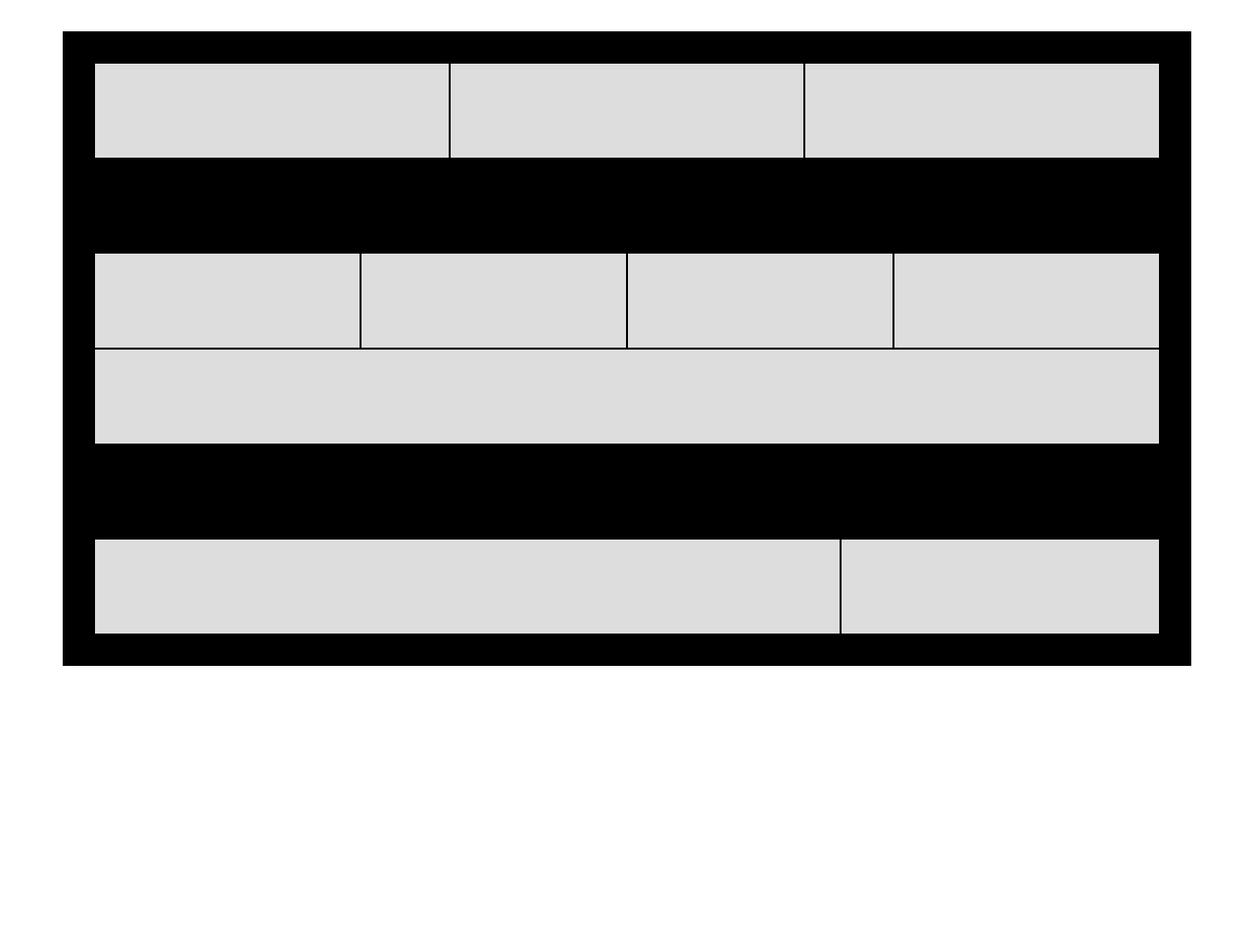
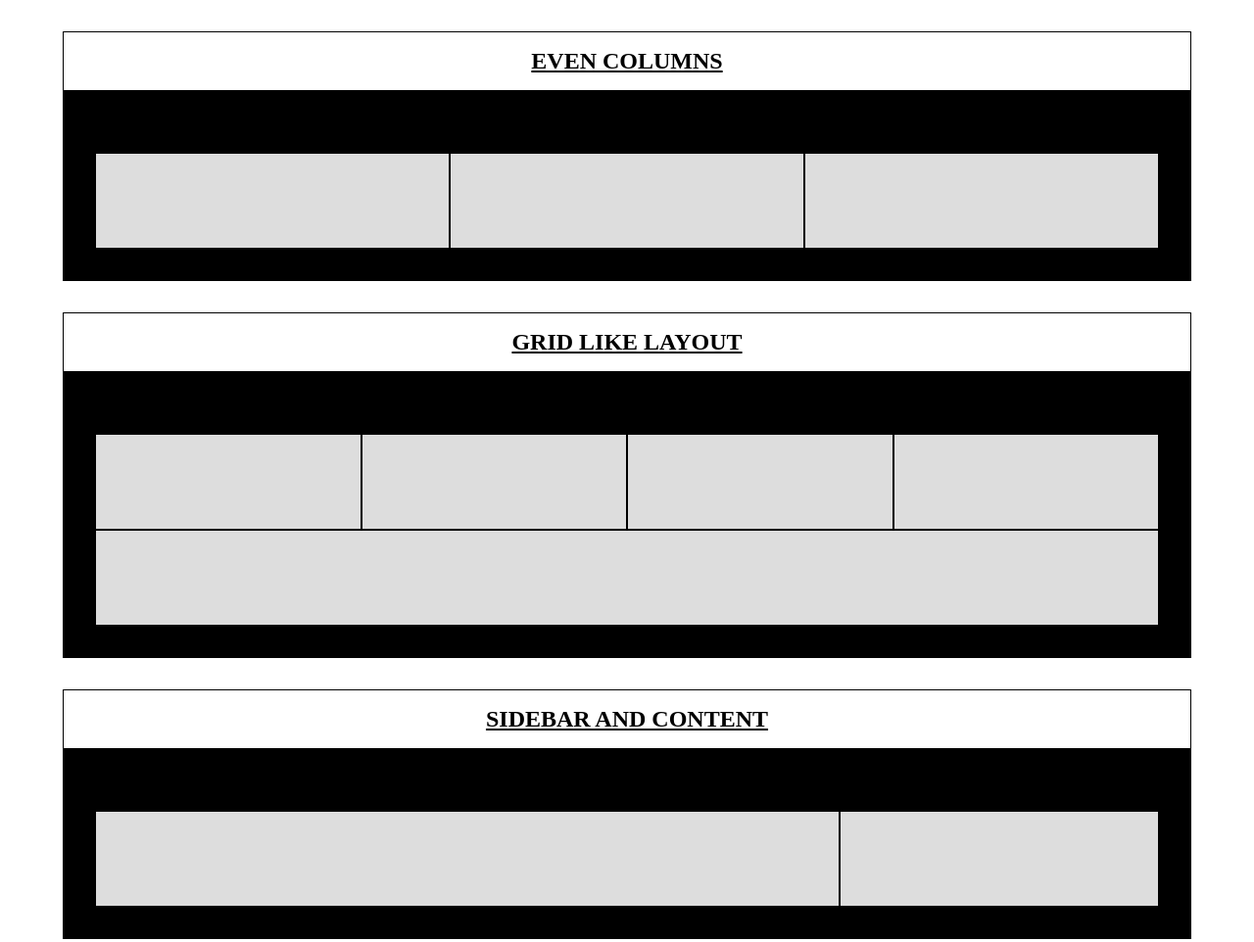
Before and after one commit to CollegeBatch302021/css, a plain HTML site: page flex-layout/index.html in a window 1280 px wide. Shown: the whole page at 98% size. Before the commit the page ends 800 px from the top, so only its background shows below. Drawn offline with Linux system fonts and the light colour scheme.

Commit message:
added headings

```diff
--- a/flex-layout/index.html
+++ b/flex-layout/index.html
@@ -11,11 +11,16 @@
 
 <body>
     <div class="container">
+        <h2>Even Columns</h2>
         <div class="even-columns">
+
             <div class="card"></div>
             <div class="card"></div>
             <div class="card"></div>
         </div>
+    </div>
+    <div class="container">
+        <h2>Grid like layout</h2>
         <div class="grid-ish">
             <div class="card"></div>
             <div class="card"></div>
@@ -23,11 +28,15 @@
             <div class="card"></div>
             <div class="card"></div>
         </div>
+    </div>
+    <div class="container">
+        <h2>Sidebar and content</h2>
         <div class="sidebar">
             <div class="card"></div>
             <div class="card"></div>
         </div>
     </div>
+    </div>
 </body>
 
 </html>
--- a/flex-layout/style.css
+++ b/flex-layout/style.css
@@ -9,7 +9,9 @@ body {
 .container {
 	width: min(90%);
 	margin-inline: auto;
+	margin-block: 2rem;
 	background-color: black;
+	border: 1px solid black;
 }
 .container > div {
 	margin-top: 2rem;
@@ -45,3 +47,11 @@ body {
 	flex: 1 1 30%;
 	min-width: 30ch;
 }
+h2 {
+	/* flex-basis: 100%; */
+	text-align: center;
+	background: white;
+	text-transform: uppercase;
+	text-decoration: underline;
+	padding-block: 1rem;
+}
```
